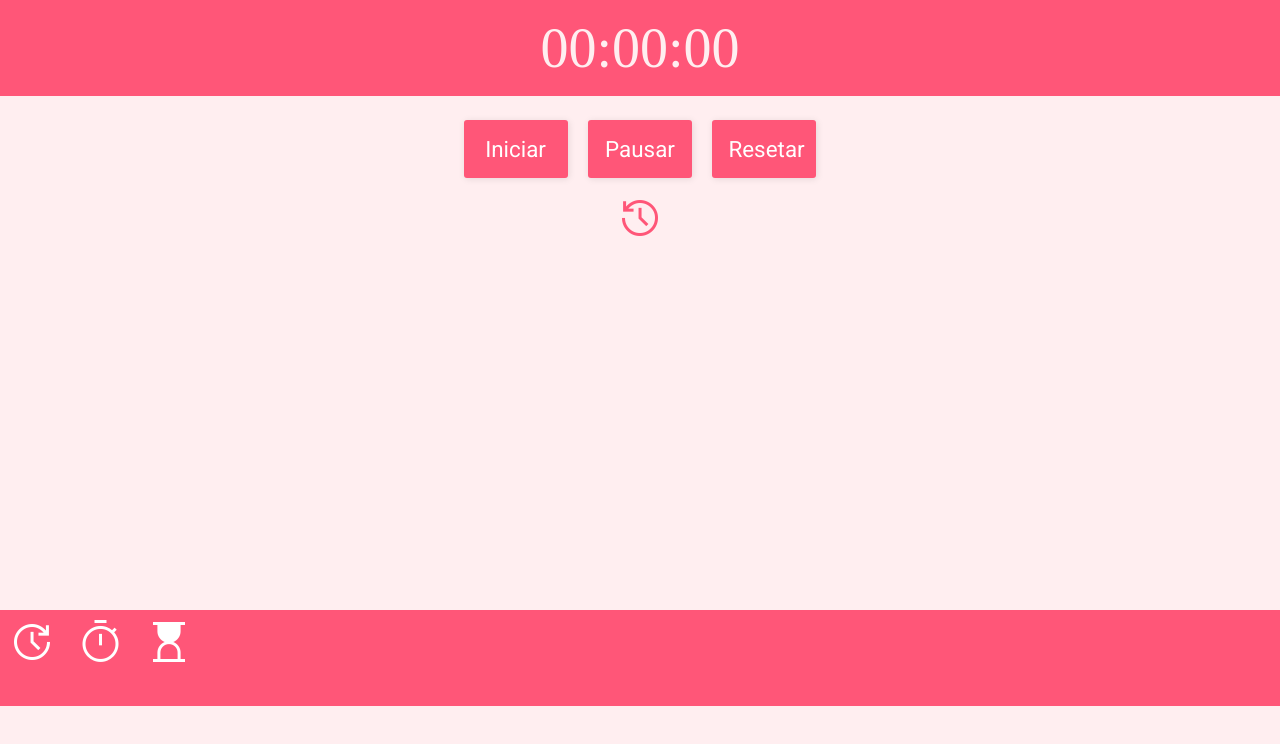
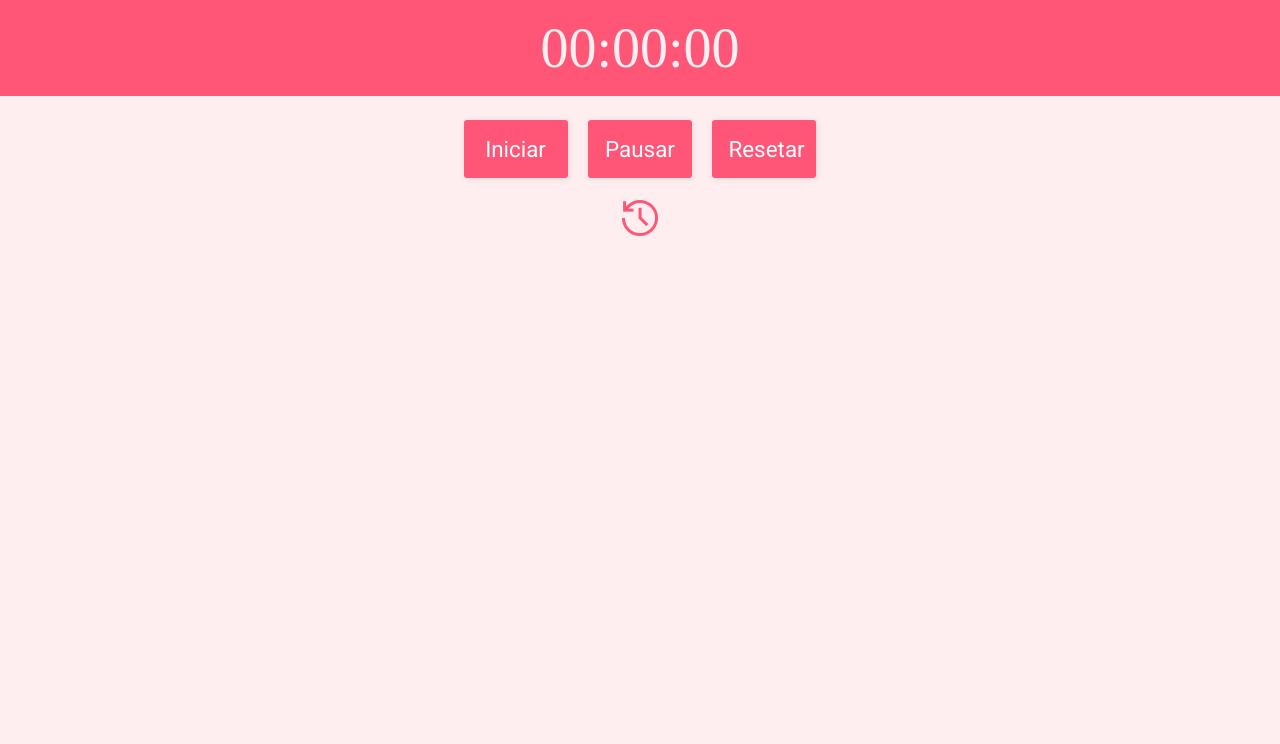
Before and after one commit to oigorsz/JavaScript, a plain HTML site: page projeto-cronometro/pt2/index.html in a window 1280 px wide. Drawn offline with nearby package versions, Linux system fonts and the light colour scheme; a web font is replaced by a local one.

Commit message:
Update index.html

```diff
--- a/projeto-cronometro/pt2/index.html
+++ b/projeto-cronometro/pt2/index.html
@@ -34,22 +34,6 @@
                 </div>
         </div>
     </main>
-   <footer id="nav">
-   <div>
-
-       <span class="material-symbols-outlined" style="color: #fff;">
-           update
-           </span>
-       <span class="material-symbols-outlined"
-           style="color: #fff;">
-                       timer
-                       </span>
-       <span class="material-symbols-outlined"
-       style="color: #fff;">
-               hourglass_top
-               </span>
-   </div>
-   </footer>
     <script src="script.js"></script>
 </body>
 </html>
```
